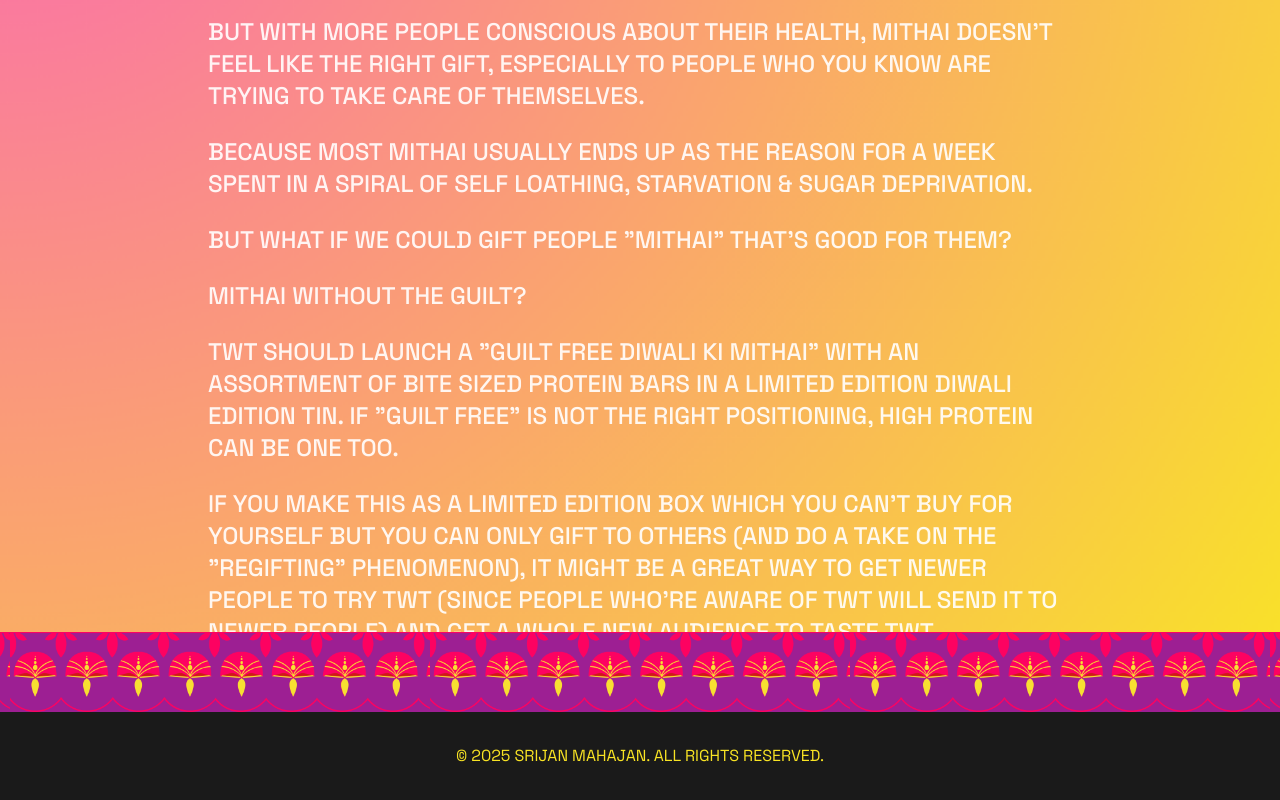
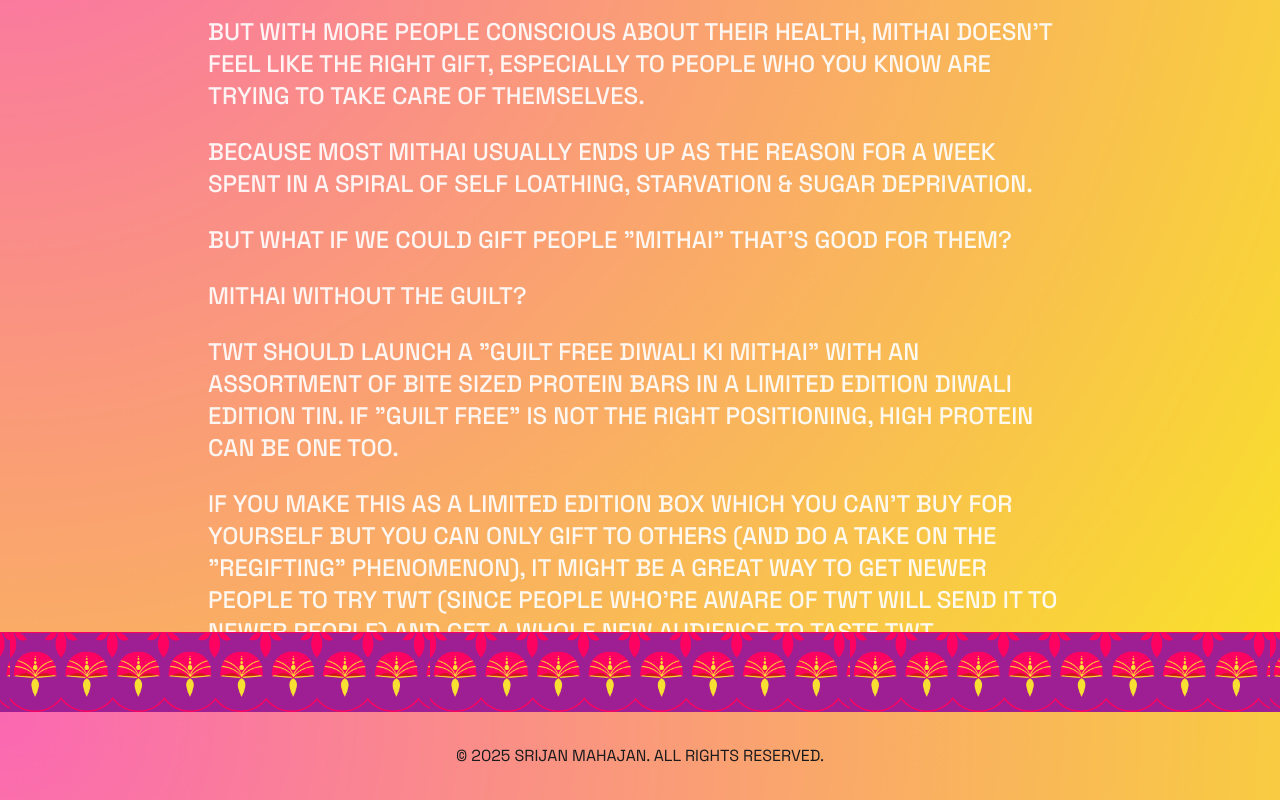
Before and after one commit to srijanm/vivid-fold-canvas, a React (Vite) app: page / in a window 1280 px wide. Shown: the part 3208-4008 px from the top of the page. Built offline with nearby package versions, Linux system fonts and the light colour scheme; the HTML template or start-up script is replaced by a standard one; a web font is replaced by a local one.

Commit message:
Fix footer background

```diff
--- a/src/pages/Index.tsx
+++ b/src/pages/Index.tsx
@@ -178,8 +178,8 @@ const Index = () => {
       </section>
 
       {/* Footer */}
-      <footer className="bg-foreground text-yellow-bright py-8 text-center">
-        <p className="text-base uppercase">
+      <footer className="py-8 text-center" style={{ backgroundImage: `url(${gradientBg})`, backgroundSize: 'cover', backgroundAttachment: 'fixed' }}>
+        <p className="text-base uppercase text-foreground">
           © 2025 Srijan Mahajan. All rights reserved.
         </p>
       </footer>
```
